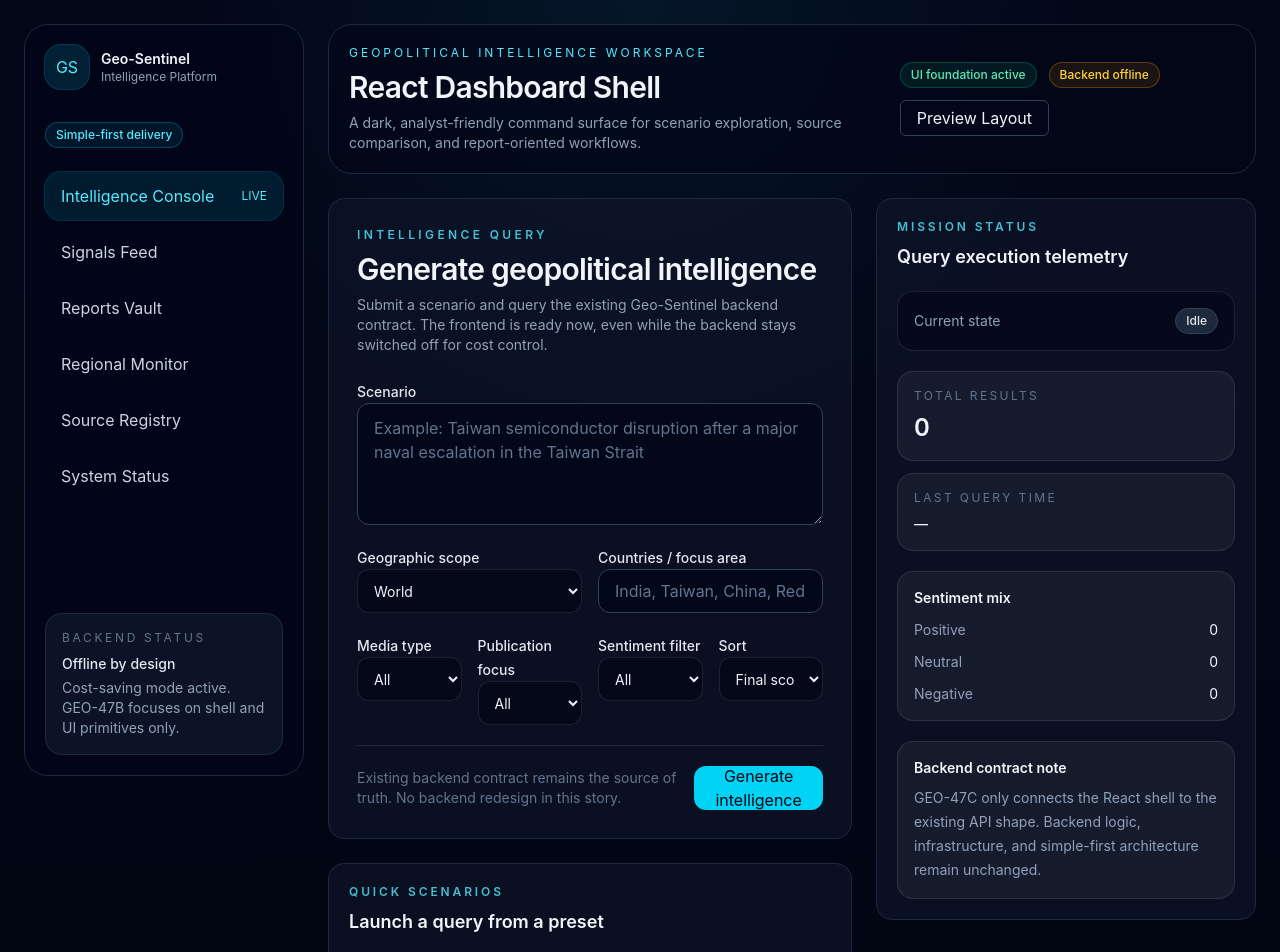
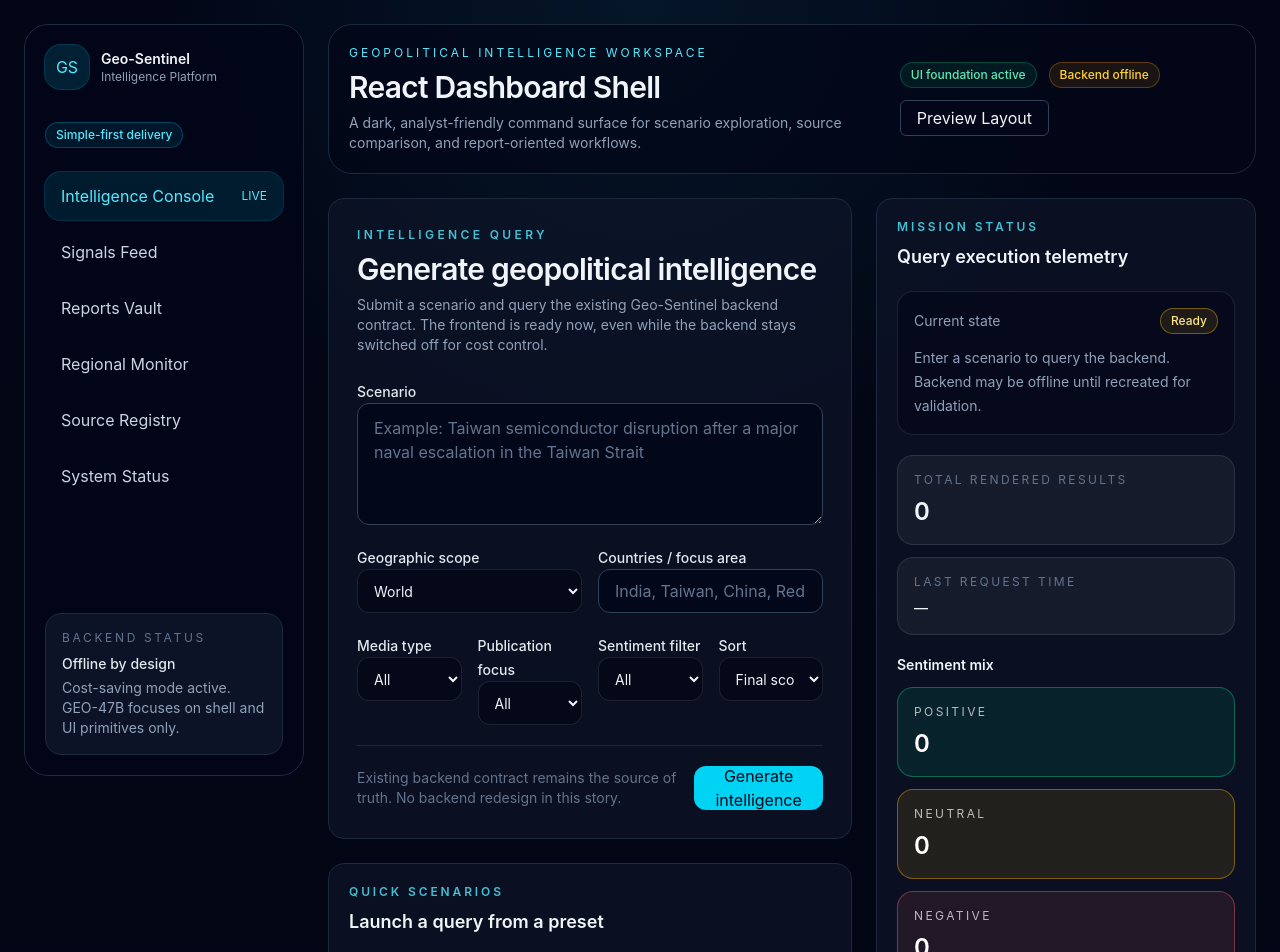
Before and after one commit to Sujay-Muramalla/geo-sentinel-web, a React (Vite) app in the folder frontend-react/: page / in a window 1280 px wide. Shown: the top 952 px of the page. Built offline with nearby package versions, Linux system fonts and the light colour scheme; no server answers.

Commit message:
GEO-47E: Polish React result cards and telemetry presentation

```diff
--- a/frontend-react/src/App.jsx
+++ b/frontend-react/src/App.jsx
@@ -26,6 +26,25 @@ const EXAMPLE_SCENARIOS = [
   "Iran-Israel regional escalation",
 ];
 
+function normalizeSentiment(value) {
+  const normalized = String(value || "neutral").toLowerCase();
+
+  if (normalized.includes("positive")) return "positive";
+  if (normalized.includes("negative")) return "negative";
+  return "neutral";
+}
+
+function normalizeScore(value) {
+  const score = Number(value);
+
+  if (!Number.isFinite(score)) return 0;
+
+  if (score > 0 && score <= 10) return score * 10;
+  if (score > 100) return 100;
+
+  return score;
+}
+
 function mapApiResults(payload) {
   if (!payload) return [];
 
@@ -39,46 +58,65 @@ function mapApiResults(payload) {
   if (!Array.isArray(rawResults)) return [];
 
   return rawResults.map((item, index) => {
-    const sentimentRaw =
-      item?.sentiment_label ||
-      item?.sentiment ||
-      item?.sentimentCategory ||
-      "neutral";
-
-    const normalizedSentiment = String(sentimentRaw).toLowerCase();
-
     const scoreRaw =
+      item?.finalScore ??
       item?.final_score ??
       item?.score ??
+      item?.signalScore ??
       item?.signal_score ??
+      item?.relevanceScore ??
       item?.relevance_score ??
+      item?.sentimentScore ??
       item?.sentiment_score ??
       0;
 
+    const sourceCountry =
+      item?.sourceCountry ||
+      item?.source_country ||
+      item?.country ||
+      item?.publisherCountry ||
+      "";
+
+    const sourceRegion =
+      item?.sourceRegion ||
+      item?.source_region ||
+      item?.region ||
+      item?.geo_region ||
+      "";
+
     return {
-      id: item?.id || `${item?.source || "source"}-${index}`,
+      id:
+        item?.id ||
+        item?.url ||
+        item?.link ||
+        `${item?.source || item?.publisher || "source"}-${index}`,
       title: item?.title || "Untitled result",
-      source: item?.source || item?.publisher || "Unknown source",
+      source: item?.source || item?.sourceName || item?.publisher || "Unknown source",
+      sourceCountry,
+      sourceRegion,
+      country: sourceCountry,
       url: item?.url || item?.link || "#",
       summary:
         item?.summary ||
         item?.description ||
         item?.snippet ||
+        item?.contentSnippet ||
         "No summary was returned for this result.",
       publishedAt:
+        item?.publishedAt ||
         item?.published_at ||
-        item?.publishedAt ||
         item?.pubDate ||
+        item?.published ||
         item?.date ||
         "",
-      sentiment: normalizedSentiment,
-      score: Number(scoreRaw) || 0,
-      region:
-        item?.region ||
-        item?.geo_region ||
-        item?.country ||
-        item?.source_country ||
-        "",
+      sentiment: normalizeSentiment(
+        item?.sentimentLabel ||
+          item?.sentiment_label ||
+          item?.sentiment ||
+          item?.sentimentCategory
+      ),
+      score: normalizeScore(scoreRaw),
+      region: sourceRegion || sourceCountry,
     };
   });
 }
@@ -146,11 +184,13 @@ export default function App() {
       setRequestMeta({
         requestedScenario: form.scenario,
         rawCount: mappedResults.length,
-        timestamp: attemptTimestamp,
+        timestamp: response?.meta?.timestamp || attemptTimestamp,
       });
 
       if (mappedResults.length === 0) {
-        setErrorMessage("The API responded successfully, but no results were returned for this scenario.");
+        setErrorMessage(
+          "The backend responded successfully, but no results were returned for this scenario."
+        );
       }
     } catch (error) {
       setErrorMessage(
--- a/frontend-react/src/components/dashboard/result-card.jsx
+++ b/frontend-react/src/components/dashboard/result-card.jsx
@@ -1,5 +1,7 @@
 import { Card } from "@/components/ui/card";
 import { Badge } from "@/components/ui/badge";
+
+const SUMMARY_LIMIT = 360;
 
 function sentimentLabel(sentiment) {
   const normalized = String(sentiment || "neutral").toLowerCase();
@@ -9,14 +11,28 @@ function sentimentLabel(sentiment) {
   return "Neutral";
 }
 
+function sentimentBadgeClass(sentiment) {
+  const normalized = String(sentiment || "neutral").toLowerCase();
+
+  if (normalized === "positive") {
+    return "border-emerald-400/40 bg-emerald-400/10 text-emerald-200";
+  }
+
+  if (normalized === "negative") {
+    return "border-red-400/40 bg-red-400/10 text-red-200";
+  }
+
+  return "border-amber-400/40 bg-amber-400/10 text-amber-200";
+}
+
 function safeDate(value) {
   if (!value) return "Unknown time";
 
-  try {
-    return new Date(value).toLocaleString();
-  } catch {
-    return value;
-  }
+  const parsed = new Date(value);
+
+  if (Number.isNaN(parsed.getTime())) return value;
+
+  return parsed.toLocaleString();
 }
 
 function scoreLabel(score) {
@@ -24,31 +40,102 @@ function scoreLabel(score) {
   return score.toFixed(1);
 }
 
+function cleanText(value) {
+  if (!value) return "";
+
+  return String(value)
+    .replace(/<[^>]*>/g, " ")
+    .replace(/&nbsp;/gi, " ")
+    .replace(/&amp;/gi, "&")
+    .replace(/&quot;/gi, '"')
+    .replace(/&#39;/gi, "'")
+    .replace(/&apos;/gi, "'")
+    .replace(/&lt;/gi, "<")
+    .replace(/&gt;/gi, ">")
+    .replace(/\s+/g, " ")
+    .trim();
+}
+
+function truncateText(value, limit = SUMMARY_LIMIT) {
+  const cleaned = cleanText(value);
+
+  if (!cleaned) return "No clean summary was returned for this result.";
+  if (cleaned.length <= limit) return cleaned;
+
+  return `${cleaned.slice(0, limit).trim()}…`;
+}
+
+function sourceLine(result) {
+  const source = cleanText(result.source) || "Unknown source";
+  const country = cleanText(result.sourceCountry || result.country);
+
+  return country ? `${source} · ${country}` : source;
+}
+
+function getScoreTone(score) {
+  if (score >= 75) return "text-emerald-200";
+  if (score >= 45) return "text-amber-200";
+  return "text-slate-300";
+}
+
 export function ResultCard({ result }) {
+  const summary = truncateText(result.summary);
+  const sourceMeta = sourceLine(result);
+  const region = cleanText(result.region || result.sourceRegion);
+  const score = Number(result.score) || 0;
+
   return (
-    <Card className="p-5">
-      <div className="flex flex-col gap-4">
-        <div className="flex flex-wrap items-start justify-between gap-3">
-          <div className="space-y-2">
+    <Card className="overflow-hidden p-0">
+      <article className="flex flex-col gap-0">
+        <div className="border-b border-white/10 bg-white/[0.03] p-5">
+          <div className="flex flex-wrap items-start justify-between gap-4">
+            <div className="min-w-0 flex-1 space-y-3">
               <div className="flex flex-wrap gap-2">
-              <Badge>{sentimentLabel(result.sentiment)}</Badge>
-              {result.region ? <Badge>{result.region}</Badge> : null}
-              <Badge>Score {scoreLabel(result.score)}</Badge>
+                <Badge className={sentimentBadgeClass(result.sentiment)}>
+                  {sentimentLabel(result.sentiment)}
+                </Badge>
+
+                {region ? (
+                  <Badge className="border-cyan-400/30 bg-cyan-400/10 text-cyan-200">
+                    {region}
+                  </Badge>
+                ) : null}
+
+                <Badge className="border-white/10 bg-slate-950/60 text-slate-200">
+                  Signal {scoreLabel(score)}
+                </Badge>
               </div>
 
-            <h3 className="text-lg font-semibold leading-tight text-slate-100">
-              {result.title}
+              <h3 className="text-lg font-semibold leading-snug text-slate-100">
+                {cleanText(result.title) || "Untitled result"}
               </h3>
 
               <p className="text-sm text-slate-400">
-              {result.source} · {safeDate(result.publishedAt)}
+                <span className="font-medium text-slate-300">{sourceMeta}</span>
+                <span className="mx-2 text-slate-600">•</span>
+                {safeDate(result.publishedAt)}
+              </p>
+            </div>
+
+            <div className="rounded-2xl border border-white/10 bg-slate-950/70 px-4 py-3 text-right">
+              <p className="text-[0.65rem] uppercase tracking-[0.2em] text-slate-500">
+                Relevance
+              </p>
+              <p className={`mt-1 text-2xl font-semibold ${getScoreTone(score)}`}>
+                {scoreLabel(score)}
               </p>
             </div>
           </div>
+        </div>
 
-        <p className="text-sm leading-6 text-slate-300">{result.summary}</p>
+        <div className="space-y-5 p-5">
+          <p className="text-sm leading-6 text-slate-300">{summary}</p>
 
-        <div>
+          <div className="flex flex-wrap items-center justify-between gap-3 border-t border-white/10 pt-4">
+            <p className="text-xs text-slate-500">
+              Live RSS intelligence result · cleaned for dashboard display
+            </p>
+
             <a
               href={result.url || "#"}
               target="_blank"
@@ -59,6 +146,7 @@ export function ResultCard({ result }) {
             </a>
           </div>
         </div>
+      </article>
     </Card>
   );
 }
--- a/frontend-react/src/components/dashboard/status-panel.jsx
+++ b/frontend-react/src/components/dashboard/status-panel.jsx
@@ -4,11 +4,60 @@ import { Badge } from "@/components/ui/badge";
 function formatTimestamp(value) {
   if (!value) return "—";
 
-  try {
-    return new Date(value).toLocaleString();
-  } catch {
-    return value;
+  const parsed = new Date(value);
+
+  if (Number.isNaN(parsed.getTime())) return value;
+
+  return parsed.toLocaleString();
+}
+
+function stateDetails({ loading, errorMessage, hasResults }) {
+  if (loading) {
+    return {
+      label: "Generating",
+      className: "border-cyan-400/40 bg-cyan-400/10 text-cyan-200",
+      message: "Frontend request is in progress. Waiting for the backend intelligence payload.",
+    };
   }
+
+  if (errorMessage) {
+    return {
+      label: "Backend unavailable",
+      className: "border-red-400/40 bg-red-400/10 text-red-200",
+      message:
+        "The frontend is healthy, but the backend is unreachable or returned an error. This is expected when EC2 is destroyed for cost saving.",
+    };
+  }
+
+  if (hasResults) {
+    return {
+      label: "Live results loaded",
+      className: "border-emerald-400/40 bg-emerald-400/10 text-emerald-200",
+      message: "The dashboard is rendering real results from the backend API contract.",
+    };
+  }
+
+  return {
+    label: "Ready",
+    className: "border-amber-400/40 bg-amber-400/10 text-amber-200",
+    message: "Enter a scenario to query the backend. Backend may be offline until recreated for validation.",
+  };
+}
+
+function SentimentStat({ label, value, tone }) {
+  const toneClass =
+    tone === "positive"
+      ? "border-emerald-400/40 bg-emerald-400/10"
+      : tone === "negative"
+      ? "border-red-400/40 bg-red-400/10"
+      : "border-amber-400/40 bg-amber-400/10";
+
+  return (
+    <div className={`rounded-2xl border p-4 ${toneClass}`}>
+      <p className="text-xs uppercase tracking-[0.2em] text-white/70">{label}</p>
+      <p className="mt-2 text-2xl font-semibold text-white">{value ?? 0}</p>
+    </div>
+  );
 }
 
 export function StatusPanel({
@@ -18,13 +67,7 @@ export function StatusPanel({
   requestMeta,
   stats,
 }) {
-  const stateLabel = loading
-    ? "Loading"
-    : errorMessage
-    ? "Backend offline / request failed"
-    : hasResults
-    ? "Results loaded"
-    : "Idle";
+  const currentState = stateDetails({ loading, errorMessage, hasResults });
 
   return (
     <Panel className="p-5">
@@ -41,54 +84,57 @@ export function StatusPanel({
         <div className="rounded-2xl border border-white/10 bg-slate-950/60 p-4">
           <div className="flex items-center justify-between gap-3">
             <span className="text-sm text-slate-400">Current state</span>
-            <Badge>{stateLabel}</Badge>
+            <Badge className={currentState.className}>{currentState.label}</Badge>
           </div>
+          <p className="mt-3 text-sm leading-6 text-slate-400">
+            {currentState.message}
+          </p>
         </div>
 
         <div className="grid gap-3 sm:grid-cols-2 xl:grid-cols-1">
           <div className="rounded-2xl border border-white/10 bg-white/5 p-4">
-            <p className="text-xs uppercase tracking-[0.2em] text-slate-500">Total results</p>
-            <p className="mt-2 text-2xl font-semibold text-slate-100">{stats?.total ?? 0}</p>
+            <p className="text-xs uppercase tracking-[0.2em] text-slate-500">
+              Total rendered results
+            </p>
+            <p className="mt-2 text-2xl font-semibold text-slate-100">
+              {stats?.total ?? 0}
+            </p>
           </div>
 
           <div className="rounded-2xl border border-white/10 bg-white/5 p-4">
-            <p className="text-xs uppercase tracking-[0.2em] text-slate-500">Last query time</p>
+            <p className="text-xs uppercase tracking-[0.2em] text-slate-500">
+              Last request time
+            </p>
             <p className="mt-2 text-sm font-medium text-slate-100">
               {formatTimestamp(requestMeta?.timestamp)}
             </p>
           </div>
         </div>
 
-        <div className="space-y-3 rounded-2xl border border-white/10 bg-white/5 p-4">
+        <div className="space-y-3">
           <h3 className="text-sm font-semibold text-slate-100">Sentiment mix</h3>
 
-          <div className="flex items-center justify-between text-sm">
-            <span className="text-slate-400">Positive</span>
-            <span className="text-slate-100">{stats?.positive ?? 0}</span>
-          </div>
-
-          <div className="flex items-center justify-between text-sm">
-            <span className="text-slate-400">Neutral</span>
-            <span className="text-slate-100">{stats?.neutral ?? 0}</span>
-          </div>
-
-          <div className="flex items-center justify-between text-sm">
-            <span className="text-slate-400">Negative</span>
-            <span className="text-slate-100">{stats?.negative ?? 0}</span>
+          <div className="grid gap-3">
+            <SentimentStat label="Positive" value={stats?.positive} tone="positive" />
+            <SentimentStat label="Neutral" value={stats?.neutral} tone="neutral" />
+            <SentimentStat label="Negative" value={stats?.negative} tone="negative" />
           </div>
         </div>
 
         <div className="space-y-2 rounded-2xl border border-white/10 bg-white/5 p-4">
           <h3 className="text-sm font-semibold text-slate-100">Backend contract note</h3>
           <p className="text-sm leading-6 text-slate-400">
-            GEO-47C only connects the React shell to the existing API shape. Backend logic,
-            infrastructure, and simple-first architecture remain unchanged.
+            React now sends the real backend payload fields: query, scope, countries,
+            mediaType, publicationFocus, sentiment, and sort. GEO-47E only improves
+            presentation and keeps backend behavior unchanged.
           </p>
         </div>
 
         {requestMeta?.requestedScenario ? (
           <div className="space-y-2 rounded-2xl border border-white/10 bg-white/5 p-4">
-            <h3 className="text-sm font-semibold text-slate-100">Last requested scenario</h3>
+            <h3 className="text-sm font-semibold text-slate-100">
+              Last requested scenario
+            </h3>
             <p className="text-sm leading-6 text-slate-400">
               {requestMeta.requestedScenario}
             </p>
```
Also changed, not shown: frontend-react/src/components/dashboard/results-list.jsx (+6 -1 lines). Lines whose indentation alone changed are shown as unchanged.
